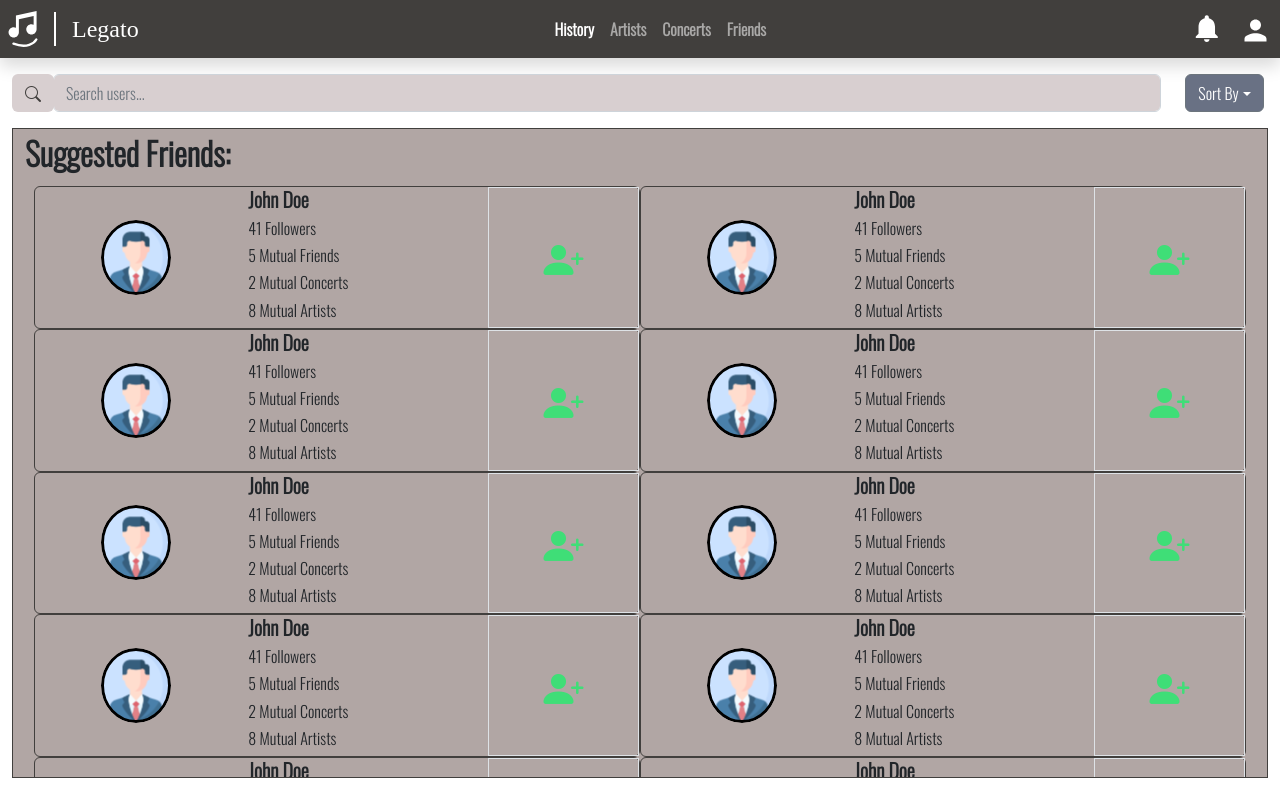
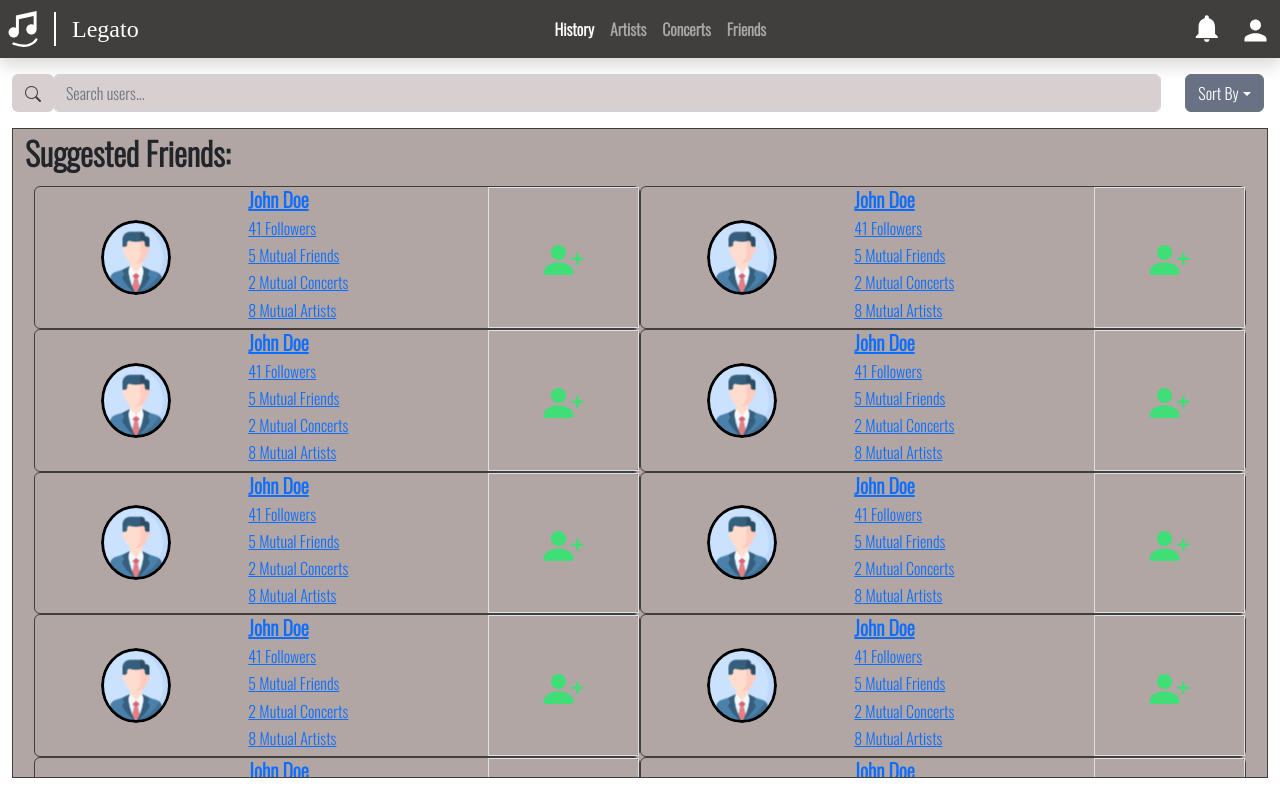
Before and after one commit to SDSC-Cali-Coders/Legato, a React (Create React App) app in the folder frontend/: page / in a window 1280 px wide. Built offline with nearby package versions, Linux system fonts and the light colour scheme; a web font is replaced by a local one.

Commit message:
Add link to card so it is clickable

```diff
--- a/frontend/src/components/friends/FriendCard.jsx
+++ b/frontend/src/components/friends/FriendCard.jsx
@@ -6,13 +6,16 @@ const UserCard = (props) => {
     <div className="container Oswald_regular border border-dark rounded bg-neutral-primary">
       <div className="row align-items-center ">
         <div className="col-4 text-center">
+          <a href={`#`} className="findFriendsLink">
             <img
               src={props.img}
               className="img-fluid rounded-circle mx-auto"
               alt="..."
             />
+          </a>
         </div>
         <div className="col-5 text-left">
+          <a href={`#`} className="findFriendsLink">
             <h5>
               <b>{props.name}</b>
             </h5>
@@ -26,7 +29,9 @@ const UserCard = (props) => {
             <h6>
               {props.mutualArtists} Mutual {props.type3}
             </h6>
+          </a>
         </div>
+
         <div className="col-3 border vstack justify-content-center">
           {props.isFriendAdded ? (
             <AddFriendToggleBtn.FriendAdded />
```
Lines whose indentation alone changed are shown as unchanged.
